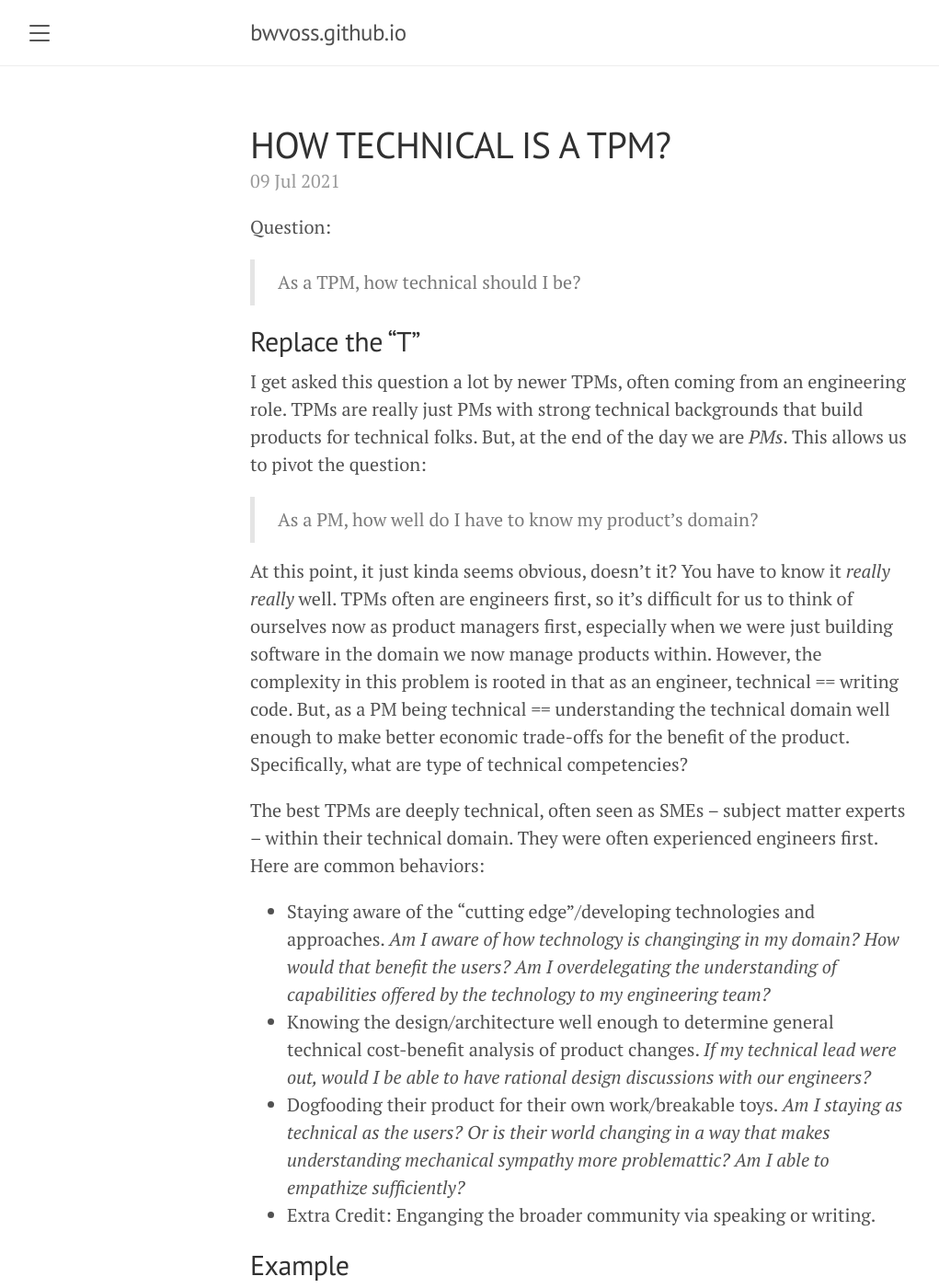
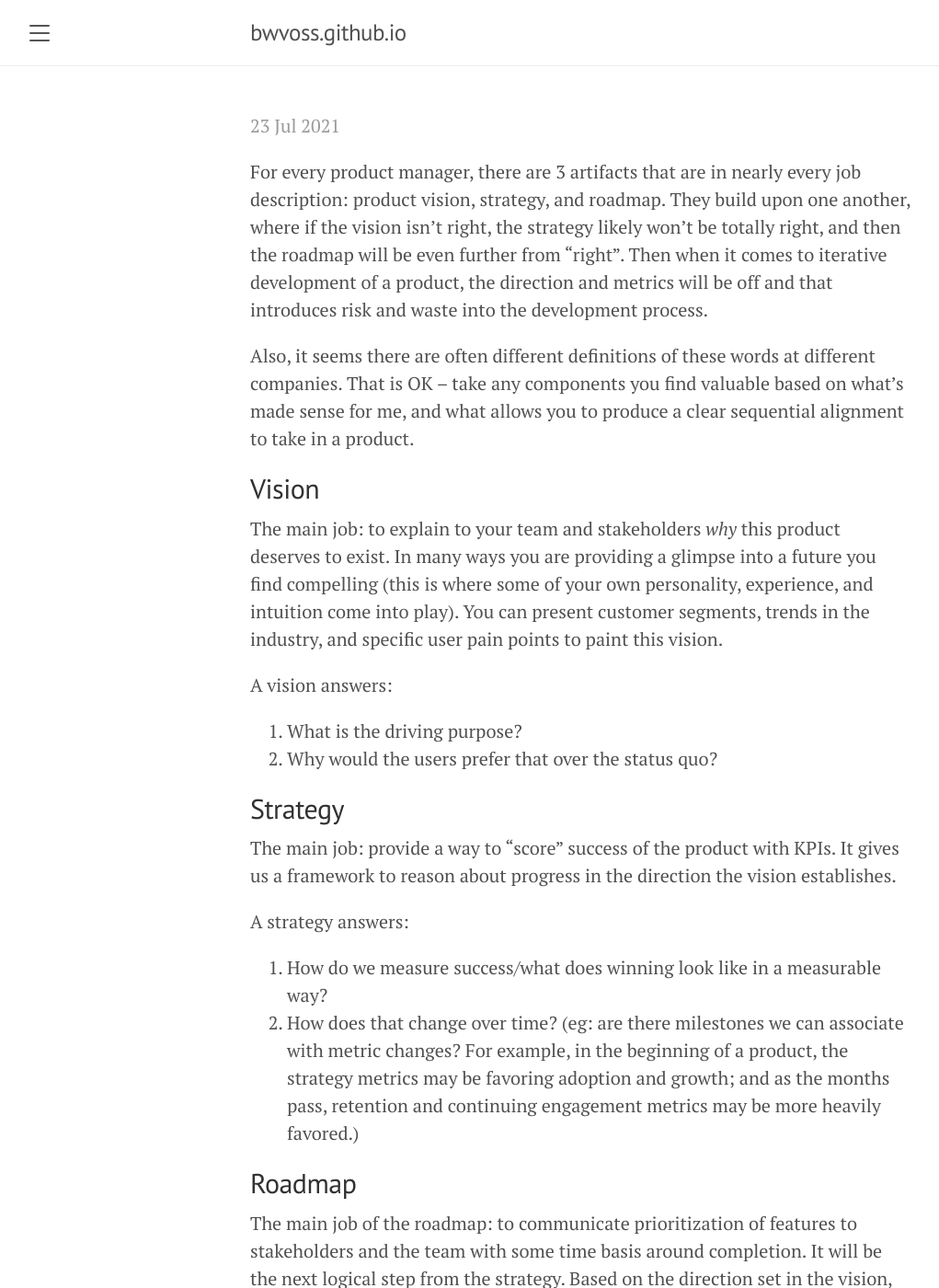
Before and after one commit to bwvoss/bwvoss.github.io, a Jekyll site: the page built from index.html, in a window 1280 px wide and 1400 px high. Shown: the whole window at 92% size, without its empty margins (8-1029 px from the left). Built offline with Jekyll 4.4.1, drawn with Linux system fonts in a browser that asks for light colours; the list of posts is cut into pages by our own code; some of the changed text lies outside the part shown; grey boxes are pictures that could not be loaded.

Commit message:
Adding to posts

```diff
--- /dev/null
+++ b/_posts/2021-07-23-strategy-roadmap-vision.md
@@ -0,0 +1,42 @@
+---
+layout: post
+title: WHAT'S THE DIFFERENCE: VISION, STRATEGY, ROADMAP
+---
+
+For every product manager, there are 3 artifacts that are in nearly every job description: product vision, strategy, and roadmap.  They build upon one another, where if the vision isn't right, the strategy likely won't be totally right, and then the roadmap will be even further from "right".  Then when it comes to iterative development of a product, the direction and metrics will be off and that introduces risk and waste into the development process.
+
+Also, it seems there are often different definitions of these words at different companies.  That is OK -- take any components you find valuable based on what's made sense for me, and what allows you to produce a clear sequential alignment to take in a product.
+
+## Vision
+
+The main job: to explain to your team and stakeholders _why_ this product deserves to exist. In many ways you are providing a glimpse into a future you find compelling (this is where some of your own personality, experience, and intuition come into play). You can present customer segments, trends in the industry, and specific user pain points to paint this vision.
+
+A vision answers:
+
+1. What is the driving purpose?
+2. Why would the users prefer that over the status quo?
+
+## Strategy
+
+The main job: provide a way to "score" success of the product with KPIs.  It gives us a framework to reason about progress in the direction the vision establishes.
+
+A strategy answers:
+
+1. How do we measure success/what does winning look like in a measurable way?
+2. How does that change over time? (eg: are there milestones we can associate with metric changes?  For example, in the beginning of a product, the strategy metrics may be favoring adoption and growth; and as the months pass, retention and continuing engagement metrics may be more heavily favored.)
+
+## Roadmap
+
+The main job of the roadmap: to communicate prioritization of features to stakeholders and the team with some time basis around completion.  It will be the next logical step from the strategy.  Based on the direction set in the vision, and the focus and measurement from the strategy, what specific features are you taking on?
+
+Roadmaps, once created, are not constant.  They are snapshots and could change anytime the PM becomes aware of new information, which may happen frequently so it's usually necessary to have regular communications/reviews of the roadmap.  It is a communication tool to the team, and to the stakeholders of the product for what's important now, next, and in the future.
+
+A roadmap answers:
+
+1. What milestone are we aiming for next? (A good transition from the strategy)
+
+2. What features are we working on to get there?
+
+3. Why? (What buckets do they fall into: metric movers, customer requests, delights?)
+
+4. Is there an expectation of timeframe for delivery?
```
Also changed, not shown: drafts/definitions-between-strategy-roadmap-vision.md (deleted, +0 -50 lines), drafts/making-techncial-products-internally.md (+5 -0 lines), drafts/why-k8-is-good-for-devinf.md (added, +12 -0 lines).
